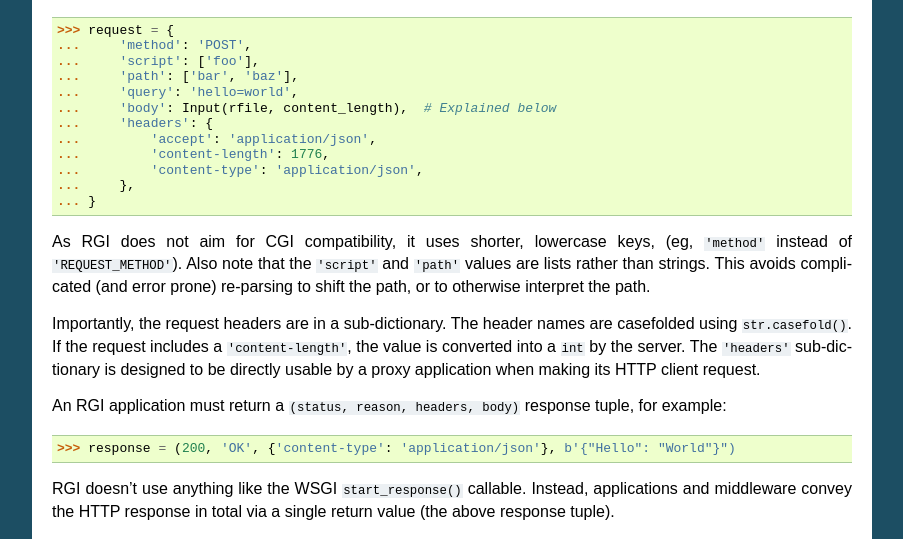
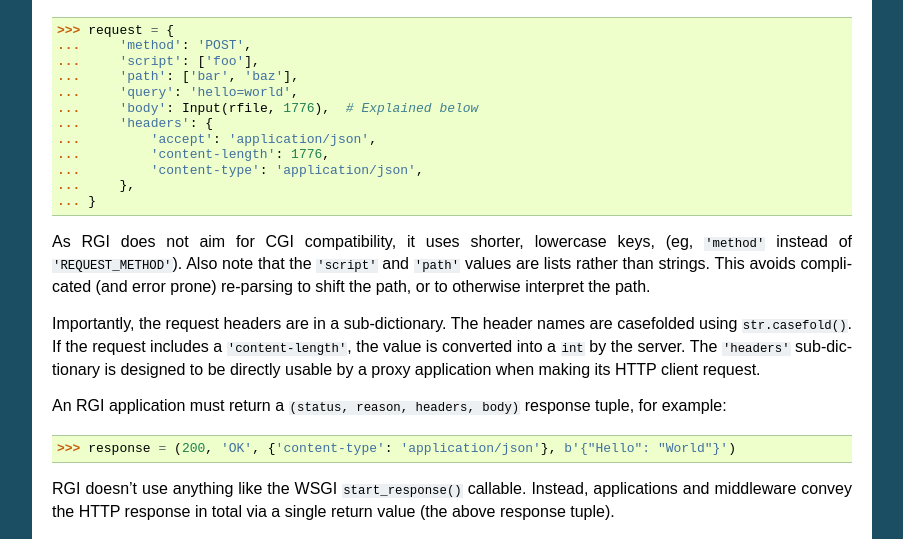
Before and after one commit to json420/degu, a Sphinx documentation site: the page built from doc/rgi.rst, in a window 1280 px wide and 900 px high, scrolled down 411 px. Shown: the part 159-698 px from the top of the window, without its empty margins (198-1101 px from the left). Built offline with Sphinx 7.4.7, drawn with Linux system fonts in a browser that asks for light colours; some of the changed lines change nothing that is shown.

Commit message:
Fix broken doctests in examples in sphinx docs

```diff
--- a/doc/degu.server.rst
+++ b/doc/degu.server.rst
@@ -3,6 +3,7 @@
 
 .. module:: degu.server
    :synopsis: Embedded HTTP Server
+
 
 As a quick example, say you have this simple RGI application:
 
--- a/doc/rgi.rst
+++ b/doc/rgi.rst
@@ -34,12 +34,23 @@
 RGI applications take a single *request* argument, somewhat similar to the WSGI
 *environ*.  For example:
 
+.. testsetup::
+
+    from os import path
+    from tempfile import TemporaryDirectory
+    from degu.base import Input
+
+    _tmpdir = TemporaryDirectory()
+    _rfile_name = path.join(_tmpdir.name, 'rfile')
+    open(_rfile_name, 'xb').close()
+    rfile = open(_rfile_name, 'rb')
+
 >>> request = {
 ...     'method': 'POST',
 ...     'script': ['foo'],
 ...     'path': ['bar', 'baz'],
 ...     'query': 'hello=world',
-...     'body': Input(rfile, content_length),  # Explained below
+...     'body': Input(rfile, 1776),  # Explained below
 ...     'headers': {
 ...         'accept': 'application/json',
 ...         'content-length': 1776,
@@ -63,7 +74,7 @@
 An RGI application must return a ``(status, reason, headers, body)`` response
 tuple, for example:
 
->>> response = (200, 'OK', {'content-type': 'application/json'}, b'{"Hello": "World"}")
+>>> response = (200, 'OK', {'content-type': 'application/json'}, b'{"Hello": "World"}')
 
 RGI doesn't use anything like the WSGI ``start_response()`` callable.  Instead,
 applications and middleware convey the HTTP response in total via a single
```
